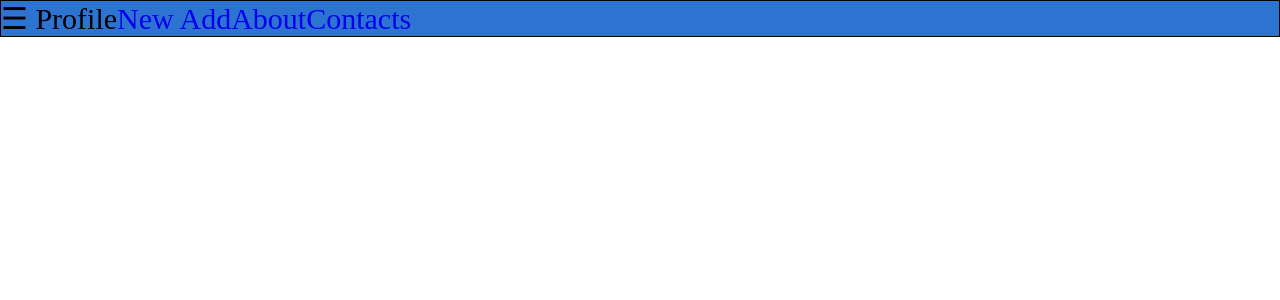
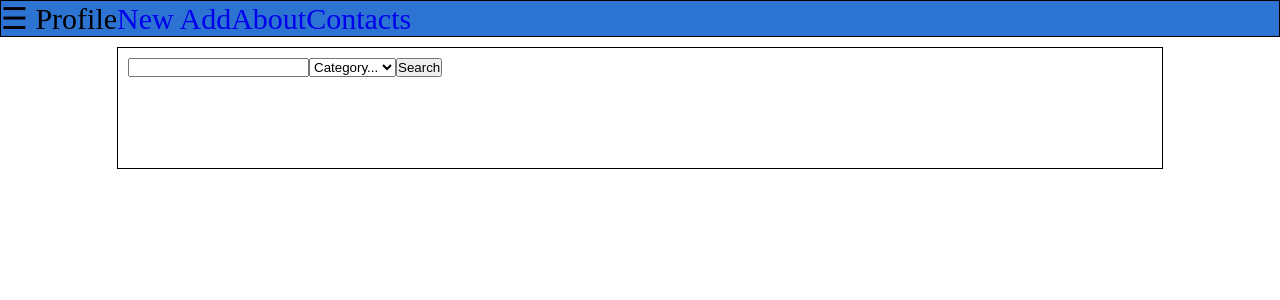
Before and after one commit to kaneva91/adds-shelter, a Vue app in the folder app-client/: page / in a window 1280 px wide. Shown: the top 300 px of the page. Built offline with nearby package versions, Linux system fonts and the light colour scheme.

Commit message:
search bar added

```diff
--- a/app-client/src/App.vue
+++ b/app-client/src/App.vue
@@ -1,16 +1,19 @@
 <template>
   <div id="app">
    <app-nav></app-nav>
+   <app-search></app-search>
   </div>
 </template>
 
 <script>
-import AppNav from './components/core/AppNav'
+import AppNav from './components/core/AppNav';
+import AppSearch from './components/core/AppSearch'
 
 export default {
   name: 'App',
   components: {
-    AppNav
+    AppNav,
+    AppSearch
   }
 }
 </script>
--- /dev/null
+++ b/app-client/src/components/core/AppSearch.vue
@@ -0,0 +1,37 @@
+<template>
+  <section class="search">
+      <form @submit.prevent="searchHandler">
+    <input type="text" />
+
+    <select>
+      <option value="null" selected>Category...</option>
+      <option value="1">Option 1</option>
+      <option value="2">Option 2</option>
+      <option value="3">Option 3</option>
+      <option value="4">Option 4</option>
+    </select>
+    <button>Search</button>
+  </form>
+  </section>
+</template>
+
+<script>
+export default {
+  methods: {
+    searchHandler() {
+      console.log("search");
+    }
+  }
+};
+</script>
+
+<style scoped>
+
+  .search{
+        border: 1px solid  black;
+        width: 80%;
+        margin: 10px auto;
+        height: 100px;
+        padding: 10px;
+    }
+</style>
```
